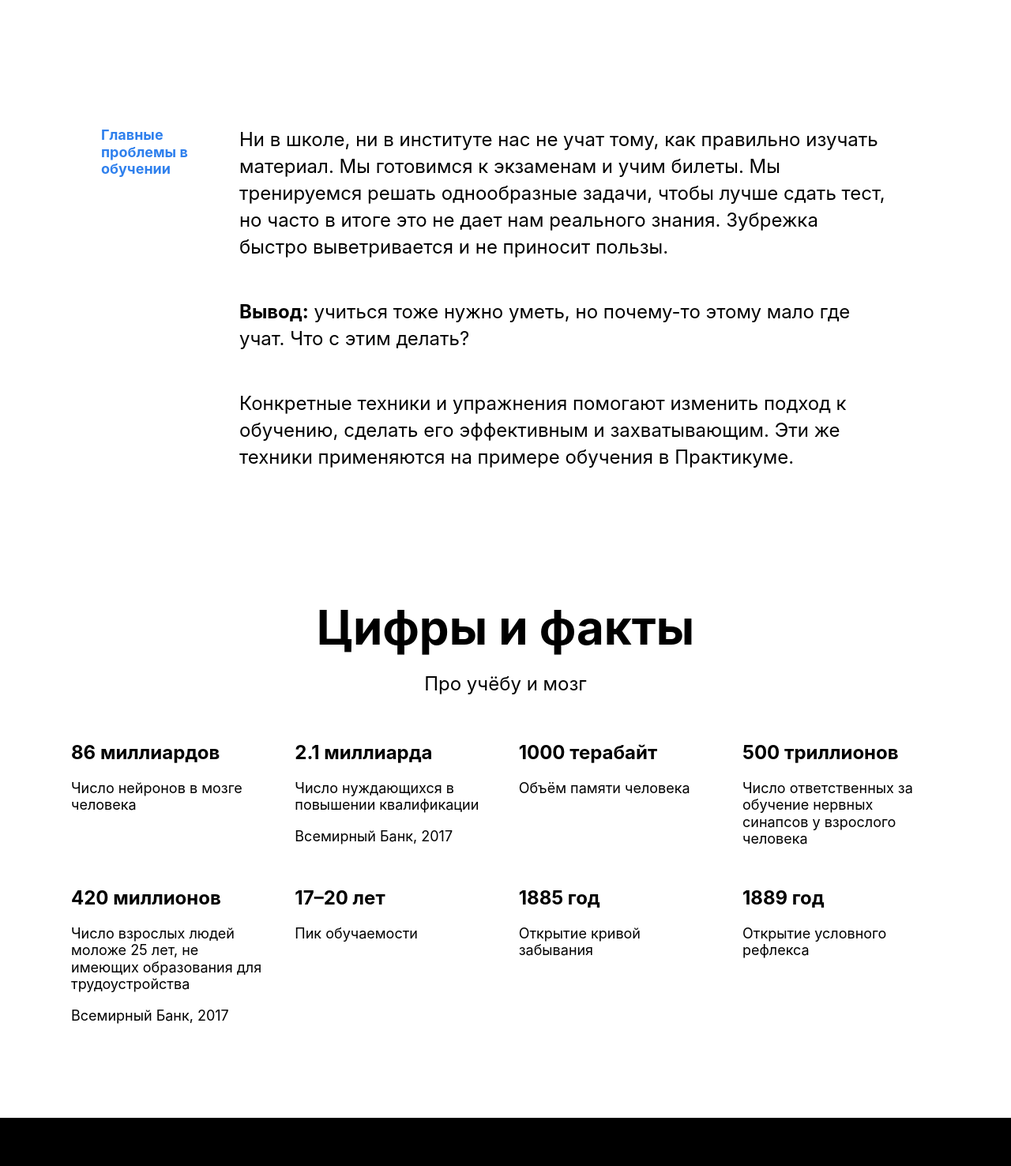
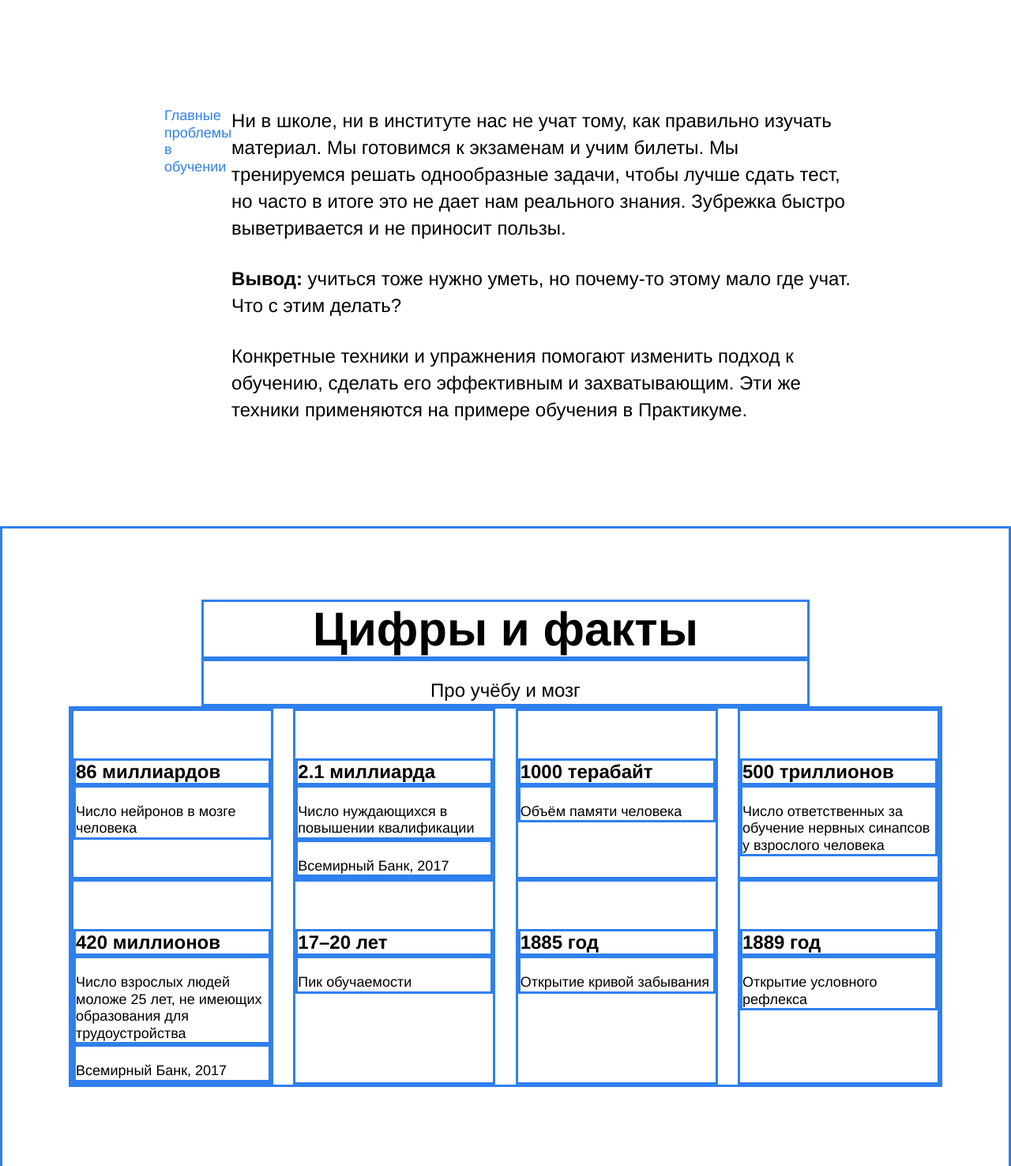
Before and after one commit to pazinmd/firstSprint, a plain HTML site: page index.html in a window 1280 px wide. Shown: the part 720-2196 px from the top of the page at 79% size. Drawn offline with Linux system fonts and the light colour scheme; files whose address does not match are found by name.

Commit message:
3 sections are ready with BEM methodology

```diff
--- a/index.html
+++ b/index.html
@@ -5,6 +5,9 @@
   <link rel='stylesheet' href='styles/style.css'>
   <meta charset='UTF-8'>
   <meta name='viewport' content='width=device-width, initial-scale=1.0'>
+  <meta name="description" content="Сайт учит о том как нужно учиться">
+  <meta name="keywords" content="html, css, learning, БЭМ, Кауфман, обучение, Яндекс">
+  <meta name="author" content="Pavel Pazin">
   <title>Научиться учиться</title>
 </head>
 <body>
@@ -12,25 +15,22 @@
     <header class='header'>
 
     </header>
-    <main class='main'>
+    <main class='content'>
 
 <section class='description'>
   <div class='two-columns'>
-    <div class='brief'>
-      <h4>Главные проблемы в обучении</h4>
-    </div>
-
-    <div class='main-text'>
-      <p class='paragraph'>
+      <h2 class='two-columns__brief'>Главные проблемы в обучении</h2>
+    <div class='two-columns__main-text'>
+      <p class='two-columns__paragraph'>
       Ни в школе, ни в институте нас не учат тому, как правильно изучать материал.
       Мы готовимся к экзаменам и учим билеты.
       Мы тренируемся решать однообразные задачи, чтобы лучше сдать тест, но часто в итоге это не дает нам
       реального знания. Зубрежка быстро выветривается и не приносит пользы.
       </p>
-      <p class='paragraph'>
-        <span class='span-accent'>Вывод:</span> учиться тоже нужно уметь, но почему-то этому мало где учат. Что с этим делать?
+      <p class='two-columns__paragraph'>
+        <span class='two-columns__span-accent'>Вывод:</span> учиться тоже нужно уметь, но почему-то этому мало где учат. Что с этим делать?
       </p>
-      <p class='paragraph'>
+      <p class='two-columns__paragraph'>
       Конкретные техники и упражнения помогают изменить подход к обучению, сделать его эффективным и захватывающим.
       Эти же техники применяются на примере обучения в Практикуме.
       </p>
@@ -154,12 +154,12 @@
 
 </section>
 
-<section class='resources'></section>
+<section class='resources'>
+</section>
 
 </main>
 
 <footer class='footer'>
-
 </footer>
 
 </div>
--- a/styles/style.css
+++ b/styles/style.css
@@ -6,10 +6,8 @@
   /* выше установили ограничение по максимальной ширине */
   margin: 0 auto;
   /* выше для экранов больше 1600px отцентрировали весь контент */
-  font-family:  'Inter', 'Arial', sans-serif;
-  font-weight: normal;
 
-  /* font-family: 'Helvetica Neue', Arial, sans-serif; Изначально здесь было это! */
+  font-family: 'Helvetica Neue', Arial, sans-serif;
 }
 @font-face {
   src:url(./Inter-Regular.woff) format('woff'),
@@ -26,8 +24,8 @@
 }
 
 @font-face {
-  src:url(./Inter-Bold.woff) format('woff'),
-      url(./Inter-Bold.woff2) format('woff2');
+  src: url(./Inter-Bold.woff) format('woff'),
+       url(./Inter-Bold.woff2) format('woff2');
   font-family: 'Inter';
   font-weight: bolder;
 }
@@ -57,17 +55,23 @@
 
 /* Описания стилей для каждого элемента section  */
 .description {
-  width: 80%;
-  margin: 100px auto ;
+  align-items: center;
+  margin: 0;
   display: flex;
-  flex-direction: row;
+  justify-content: center;
+  flex-direction: column;
+  padding: 100px;
 }
 .digits {
-  margin: 100px auto ;
+  border: #2f80ed 3px solid;
   display: flex;
   align-items: center;
   flex-direction: column;
   justify-content: center;
+  padding-left: auto ;
+  padding-right:  auto;
+  padding-bottom: 100px;
+  padding-top: 90px;
 }
 
 .kaufman {
@@ -76,23 +80,29 @@
   align-items: center;
   flex-direction: column;
   justify-content: center;
+  padding-bottom: 90px;
+  padding-top: 90px;
 }
 
-.brief {
+
+/* Конец описания стилей для каждого элемента section  */
+
+.two-columns {
+  display: flex;
+  width: 80%;
+  justify-content: space-between;
+}
+
+.two-columns__brief {
+  margin: 0;
   font-size: 18px;
   font-weight: normal;
   line-height: 1.2;
   width: 175px;
   color:#2f80ed;
 }
-.two-columns {
-  display: flex;
-}
 
-.main-text {
-  line-height: 34px;
-  font-size: 24px;
-  font-style: normal;
+.two-columns__main-text {
   width: 80%;
   min-width: 784px;
   align-content: space-between;
@@ -100,14 +110,24 @@
   flex-direction: column;
 
 }
-.span-accent {
+
+.two-columns__paragraph {
+  padding-bottom: 30px;
+  margin: 0;
+  line-height: 34px;
+  font-size: 24px;
+  font-style: normal;
+
+}
+.two-columns__span-accent {
   line-height: 34px;
   font-size: 24px;
   font-weight: bold;
 }
 
 .section-title {
-  margin-bottom: 0px;
+  border: #2f80ed 3px solid;
+  margin: 0;
   width: 60%;
   text-align: center;
   font-size: 60px;
@@ -116,18 +136,21 @@
 }
 
 .section-subtitle {
-  margin-top: 20px;
-  line-height: 34px;
+  margin: 0;
+  border: #2f80ed 3px solid;
+  padding-top: 20px;
   text-align: center;
   width: 60%;
+  line-height: 34px;
   font-size: 24px;
   font-weight: normal;
 }
 
 .table {
-margin-left: auto;
-margin-right: auto;
-  margin-top: 0px;
+  border: #2f80ed 3px solid;
+  /* margin-left: auto;
+  margin-right: auto; */
+  margin: 0;
   justify-content: space-between;
   align-content: space-between;
   display: flex;
@@ -137,25 +160,30 @@ margin-right: auto;
 
 }
 .table_cell {
-
+  margin: 0;
+  padding-top: 60px;
+  border: #2f80ed 3px solid;
   width: 250px;
 }
 
 .table_heading {
-  margin-bottom: 20px;
+  margin: 0;
+  border: #2f80ed 3px solid;
   line-height: 1.15;
   font-size: 24px;
   font-weight: bold;
 }
 
 .table_text {
+  padding: 20px 0 0 0;
+  margin: 0;
+  border: #2f80ed 3px solid;
   line-height: 1.2;
   font-size: 18px;
   font-weight: normal;
 }
 
 .section-title__theme_dark {
-  margin-top: 90px;
   color: white;
   line-height: 1.15;
   font-size: 60px;
@@ -170,22 +198,13 @@ margin-right: auto;
 }
 
 .table__table_cell_theme_dark {
-  margin-top: 80px;
+  padding-top: 80px;
   color: white;
   width: 200px;
-  margin-right: 0;
 }
 .table_heading__theme_dark {
-  margin-top: 0px;
   color: white;
-  line-height: 1.15;
-  font-size: 24px;
-  font-weight: bold;
 }
 .table_text__theme_dark {
-  margin-top: 20px;
   color:white;
-  line-height: 1.2;
-  font-size: 18px;
-  font-weight: normal;
 }
```
